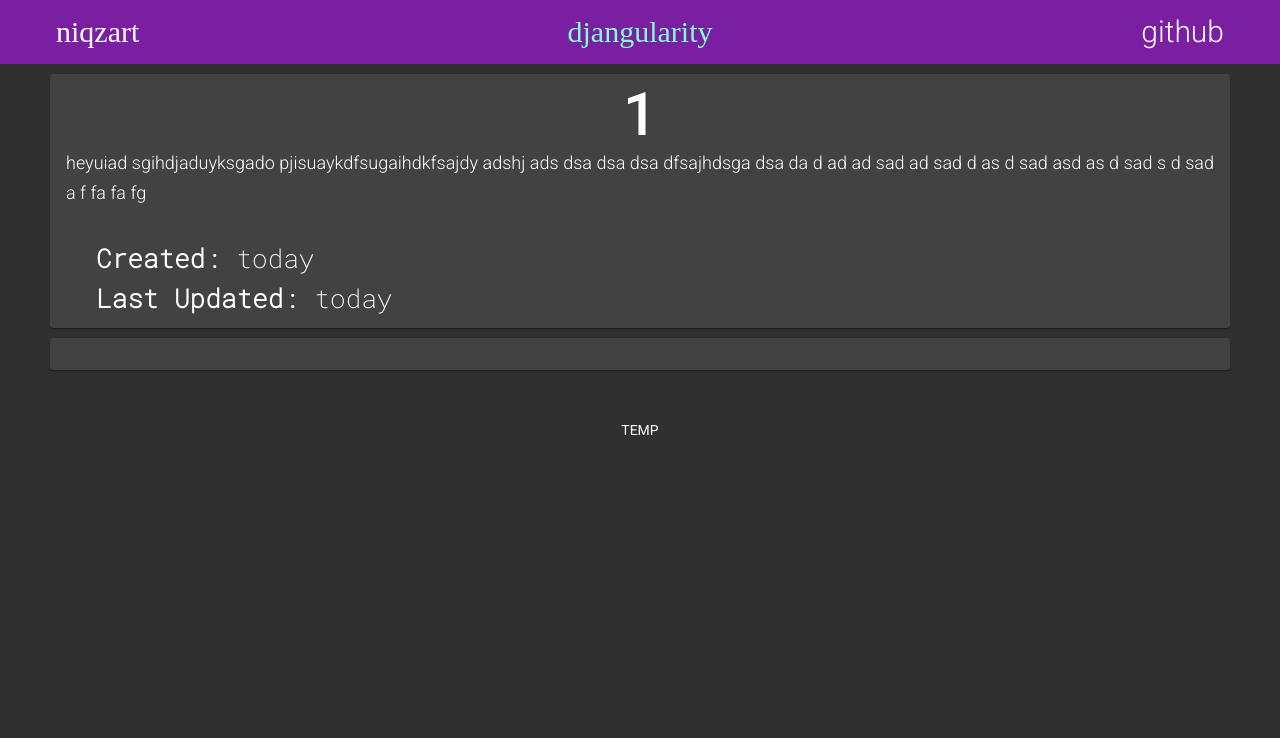
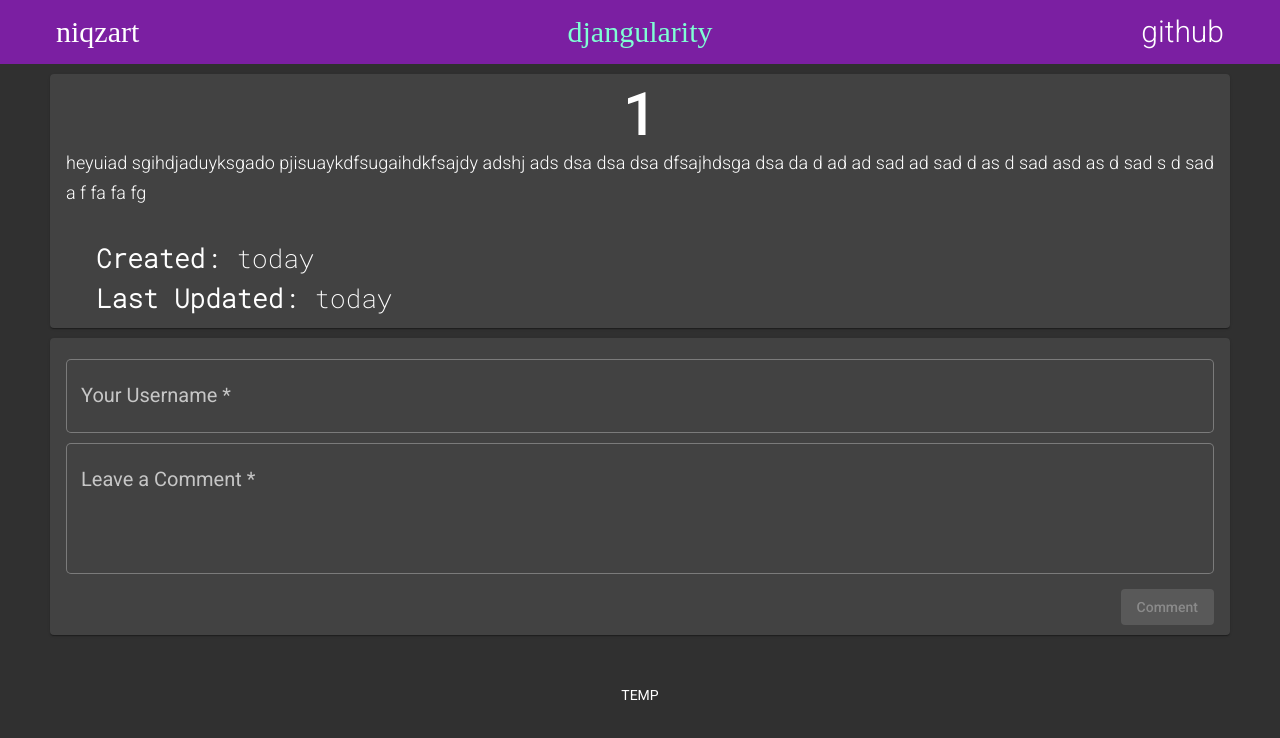
Before and after one commit to niqzart/djangularity, an Angular app in the folder client/: page /articles/1 in a window 1280 px wide. Shown: the top 738 px of the page. Built offline with nearby package versions, Linux system fonts and the light colour scheme.

Commit message:
feat(client): comment form under article-details

```diff
--- a/client/src/app/article-detail/article-detail.component.css
+++ b/client/src/app/article-detail/article-detail.component.css
@@ -25,3 +25,20 @@ mat-card-content {
   font-family: Roboto Mono;
   line-height: 40px;
 }
+
+mat-form-field {
+  width: 100%;
+  font-size: 20px;
+  line-height: 20px;
+}
+
+#form mat-card-footer {
+  text-align: right;
+  margin-right: 0;
+  margin-top: 10px;
+  padding-bottom: 10px;
+}
+
+::ng-deep .mat-form-field-wrapper{
+  padding: 0;
+}
--- a/client/src/app/article-detail/article-detail.component.html
+++ b/client/src/app/article-detail/article-detail.component.html
@@ -13,6 +13,20 @@
 </mat-card>
 
 <mat-card id="form">
+  <form [formGroup]="commentForm" (ngSubmit)="comment()">
+    <mat-form-field appearance="outline">
+      <mat-label>Your Username</mat-label>
+      <input matInput formControlName="username">
+    </mat-form-field>
+    <mat-form-field appearance="outline">
+      <mat-label>Leave a Comment</mat-label>
+      <textarea matInput formControlName="content" cdkTextareaAutosize #autosize="cdkTextareaAutosize"
+        cdkAutosizeMinRows="4" cdkAutosizeMaxRows="15"></textarea>
+    </mat-form-field>
+  </form>
+  <mat-card-footer>
+    <button mat-raised-button disabled color="accent">Comment</button>
+  </mat-card-footer>
 </mat-card>
 
 <mat-grid-list cols=1 rowHeight="100px">
--- a/client/src/app/article-detail/article-detail.component.ts
+++ b/client/src/app/article-detail/article-detail.component.ts
@@ -1,4 +1,5 @@
 import { Component, OnInit } from "@angular/core"
+import { FormControl, FormGroup, Validators } from "@angular/forms"
 import { ActivatedRoute } from "@angular/router"
 
 import { Article } from "../../data/articles"
@@ -12,10 +13,19 @@ export class ArticleDetailComponent implements OnInit {
 
   article: Article = { id: 1, title: "1", content: "heyuiad sgihdjaduyksgado pjisuaykdfsugaihdkfsajdy adshj ads dsa dsa dsa dfsajhdsga dsa da d ad ad sad ad sad d as d sad asd as d sad s d sad a f fa fa fg", created: "today", updated: "today" }
 
+  commentForm = new FormGroup({
+    username: new FormControl("", [Validators.required]),
+    content: new FormControl("", [Validators.required, Validators.minLength(10)]),
+  }, { updateOn: "submit" })
+
   constructor(private route: ActivatedRoute) { }
 
   ngOnInit(): void {
     const tmp = this.route.snapshot.paramMap.get("id")?.toString()
     this.article.title = tmp ? tmp : "1"
   }
+
+  comment(): void {
+
+  }
 }
```
Also changed, not shown: client/src/app/app.module.ts (+15 -5 lines).
